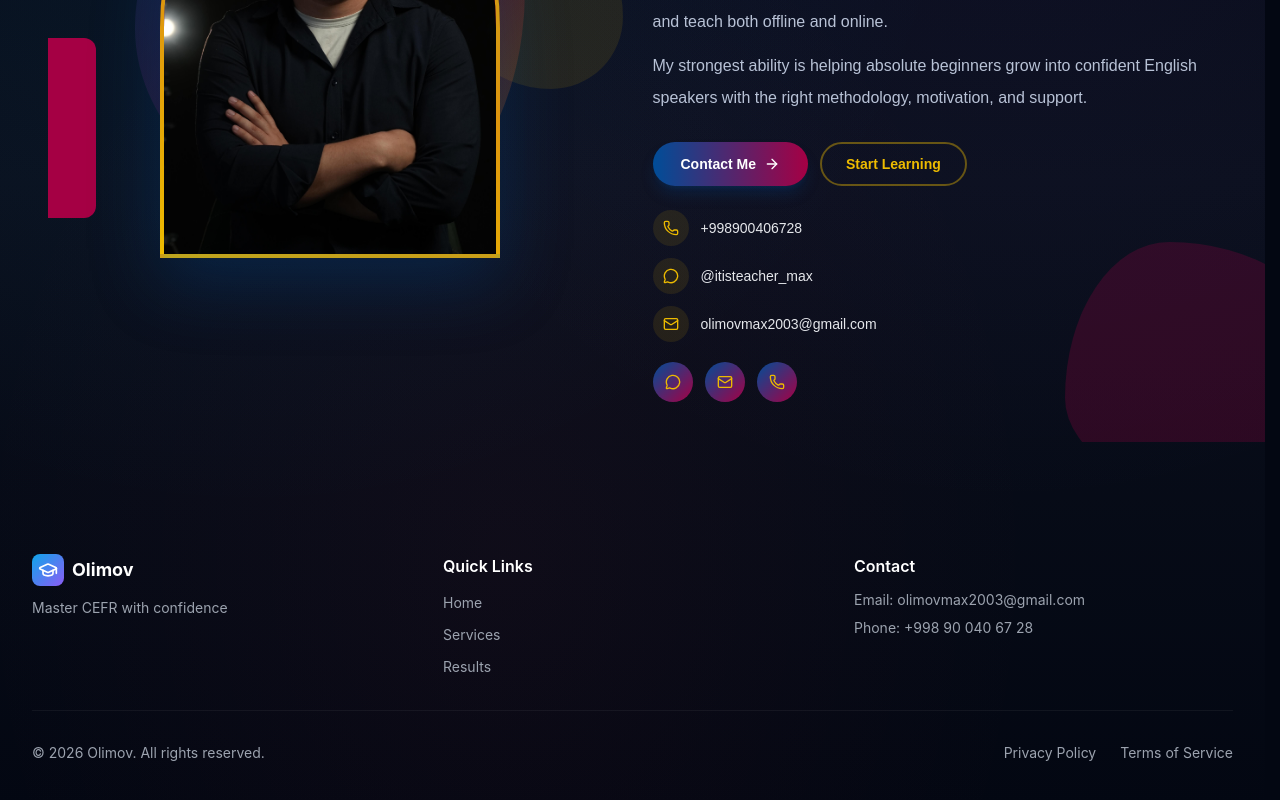
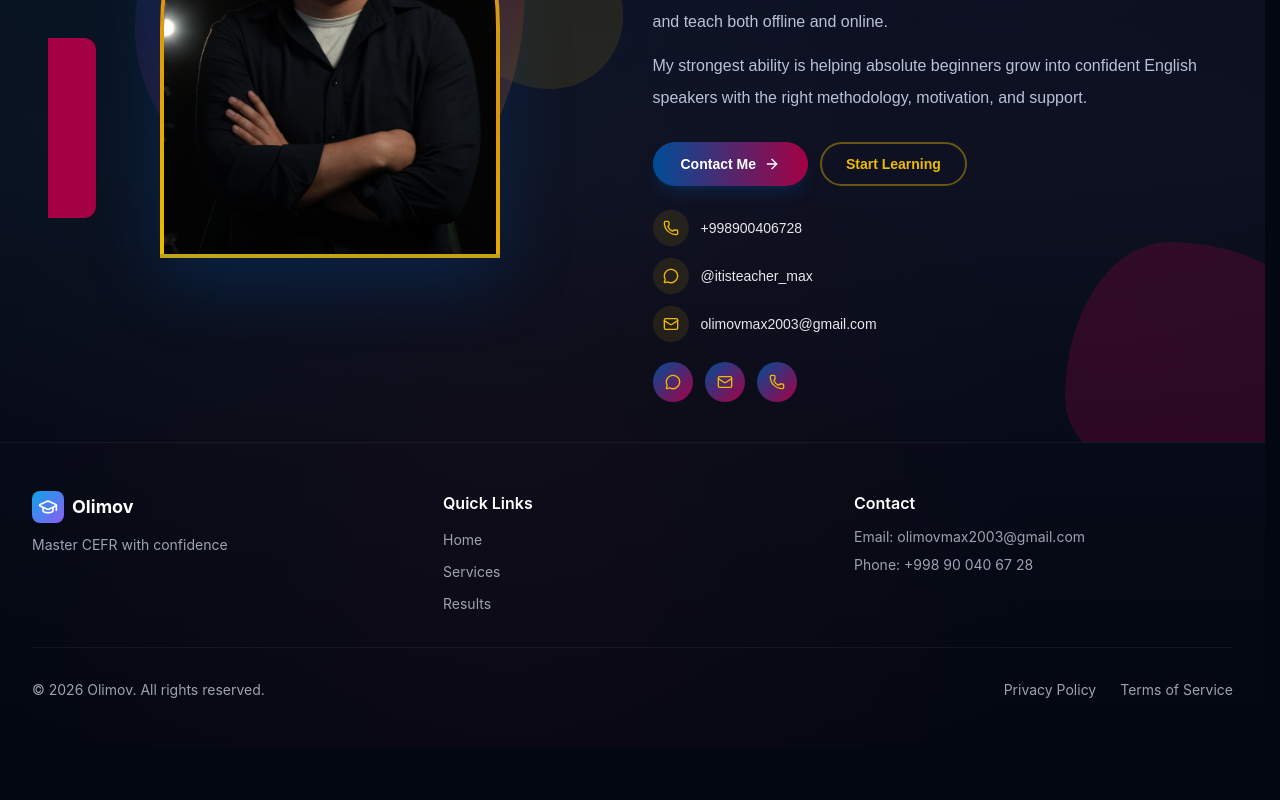
Before and after one commit to dostonadxamovcode/olimov, a React (Vite) app: page /about in a window 1280 px wide. Shown: the part 446-1246 px from the top of the page. After the commit the page ends 1194 px from the top, so only its background shows below. Built offline with nearby package versions, Linux system fonts and the light colour scheme; no server answers; the database is empty.

Commit message:
initial commit

```diff
--- a/src/components/Footer.jsx
+++ b/src/components/Footer.jsx
@@ -8,7 +8,7 @@ export default function Footer() {
   const currentYear = new Date().getFullYear()
 
   return (
-    <footer className="mt-16 border-white/5">
+    <footer className="mt-auto border-t border-white/5 shrink-0">
       <div className="max-w-7xl mx-auto px-4 sm:px-6 lg:px-8 py-12">
         <div className="grid grid-cols-1 sm:grid-cols-3 gap-8 mb-8">
           {/* Brand */}
--- a/src/layouts/MainLayout.jsx
+++ b/src/layouts/MainLayout.jsx
@@ -1,3 +1,4 @@
+import { Suspense } from 'react';
 import { Outlet } from 'react-router-dom';
 import Header from '../components/Header';
 import Footer from '../components/Footer';
@@ -5,25 +6,38 @@ import ScrollToTop from '../components/ScrollToTop';
 import { useAuth } from '../context/AuthContext';
 import { PageLoader } from '../components/common/Loader';
 
+function PageWithFooter() {
+  return (
+    <>
+      <main className="w-full flex-1">
+        <Outlet />
+      </main>
+      <Footer />
+    </>
+  );
+}
+
 export default function MainLayout() {
   const { loading } = useAuth();
 
+  if (loading) {
+    return (
+      <div className="min-h-screen w-full site-bg">
+        <PageLoader />
+      </div>
+    );
+  }
+
   return (
-    <div className="min-h-screen w-full site-bg">
-      {loading ? (
-        <PageLoader />
-      ) : (
-        <>
-          <ScrollToTop />
-          <div className="flex flex-col w-full">
-            <Header />
-            <main className="w-full flex-grow">
-              <Outlet />
-            </main>
-            <Footer />
-          </div>
-        </>
-      )}
+    <div className="min-h-screen w-full site-bg flex flex-col">
+      <ScrollToTop />
+      <div className="flex flex-col flex-1 min-h-screen w-full">
+        <Header />
+        {/* Footer only mounts after the route chunk resolves — hidden during refresh/lazy load */}
+        <Suspense fallback={<PageLoader />}>
+          <PageWithFooter />
+        </Suspense>
+      </div>
     </div>
   );
 }
--- a/src/pages/UnitTest.jsx
+++ b/src/pages/UnitTest.jsx
@@ -7,6 +7,19 @@ import { db } from '../firebase'
 import { useAuth } from '../context/AuthContext'
 import { waitForFirestoreReady } from '../utils/waitForFirestoreAuth'
 import { SectionLoader } from '../components/common/Loader'
+
+const EXERCISE_INSTRUCTIONS = {
+  fill_blank: 'Complete the sentence. Fill in the blank with the correct word or form.',
+  multiple_choice: 'Choose the correct option. Select one answer from the choices below.',
+  true_false: 'Decide if the statement is True or False.',
+  negative: 'Rewrite the sentence in the negative form.',
+  question: 'Rewrite the sentence as a question.',
+}
+
+function getExerciseInstruction(exercise) {
+  if (exercise.instruction?.trim()) return exercise.instruction.trim()
+  return EXERCISE_INSTRUCTIONS[exercise.type] || 'Read the question carefully and write your answer.'
+}
 
 export default function UnitTest() {
   const { unitId } = useParams()
@@ -231,16 +244,29 @@ export default function UnitTest() {
               <div className="premium-card p-6">
                 <h2 className="text-2xl font-bold text-white mb-2">{unit.title}</h2>
                 <p className="text-slate-400 mb-4">{unit.description}</p>
+                {unit.instructions && (
+                  <p className="text-sm text-blue-300/90 mb-3 leading-relaxed">{unit.instructions}</p>
+                )}
                 <p className="text-slate-500 text-sm">{unit.exercises.length} exercises • Beginner</p>
               </div>
 
               <div className="space-y-4">
-                {unit.exercises.map((exercise, index) => (
-                  <div key={exercise.id} className="flex items-start gap-3">
+                {unit.exercises.map((exercise, index) => {
+                  const prevType = index > 0 ? unit.exercises[index - 1].type : null
+                  const showTypeInstruction = exercise.type !== prevType
+
+                  return (
+                  <div key={exercise.id}>
+                    {showTypeInstruction && (
+                      <p className="text-sm text-blue-400/90 font-medium mb-3 mt-2 first:mt-0">
+                        {getExerciseInstruction(exercise)}
+                      </p>
+                    )}
+                  <div className="flex items-start gap-3">
                     <span className="text-slate-400 text-sm w-6 flex-shrink-0">{index + 1}.</span>
+                    <div className="flex-1 min-w-0">
 
                     {exercise.type === 'fill_blank' && (
-                      <div className="flex-1">
                         <div className="flex items-center gap-2 text-slate-300 text-base flex-wrap">
                           {exercise.question.split('____').map((part, i, arr) => (
                             <React.Fragment key={`${exercise.id}-part-${i}`}>
@@ -257,11 +283,10 @@ export default function UnitTest() {
                             </React.Fragment>
                           ))}
                         </div>
-                      </div>
                     )}
 
                     {exercise.type === 'multiple_choice' && (
-                      <div className="flex-1">
+                      <>
                         <p className="text-slate-300 text-base mb-3">{exercise.question}</p>
                         <div className="grid grid-cols-2 gap-2">
                           {exercise.options.map((option) => (
@@ -285,11 +310,11 @@ export default function UnitTest() {
                             </label>
                           ))}
                         </div>
-                      </div>
+                      </>
                     )}
 
                     {exercise.type === 'true_false' && (
-                      <div className="flex-1">
+                      <>
                         <p className="text-slate-300 text-base mb-3">{exercise.question}</p>
                         <div className="flex gap-4">
                           <label
@@ -329,11 +354,11 @@ export default function UnitTest() {
                             <span className="text-slate-300 text-sm">False</span>
                           </label>
                         </div>
-                      </div>
+                      </>
                     )}
 
                     {exercise.type === 'negative' && (
-                      <div className="flex-1">
+                      <>
                         <p className="text-slate-300 text-base mb-3">{exercise.question}</p>
                         <input
                           type="text"
@@ -342,11 +367,11 @@ export default function UnitTest() {
                           placeholder="Type the negative sentence..."
                           className="w-full px-4 py-2 rounded-lg bg-white/5 border border-white/10 text-white placeholder-slate-500 focus:outline-none focus:border-blue-500/50 focus:ring-2 focus:ring-blue-500/20 transition-all text-sm"
                         />
-                      </div>
+                      </>
                     )}
 
                     {exercise.type === 'question' && (
-                      <div className="flex-1">
+                      <>
                         <p className="text-slate-300 text-base mb-3">{exercise.question}</p>
                         <input
                           type="text"
@@ -355,10 +380,13 @@ export default function UnitTest() {
                           placeholder="Type the question..."
                           className="w-full px-4 py-2 rounded-lg bg-white/5 border border-white/10 text-white placeholder-slate-500 focus:outline-none focus:border-blue-500/50 focus:ring-2 focus:ring-blue-500/20 transition-all text-sm"
                         />
-                      </div>
+                      </>
                     )}
+                    </div>
                   </div>
-                ))}
+                  </div>
+                  )
+                })}
               </div>
 
               <div className="sticky bottom-0 bg-[#030712]/95 backdrop-blur-sm border-t border-white/10 p-4">
```
Also changed, not shown: src/App.jsx (+16 -15 lines).
